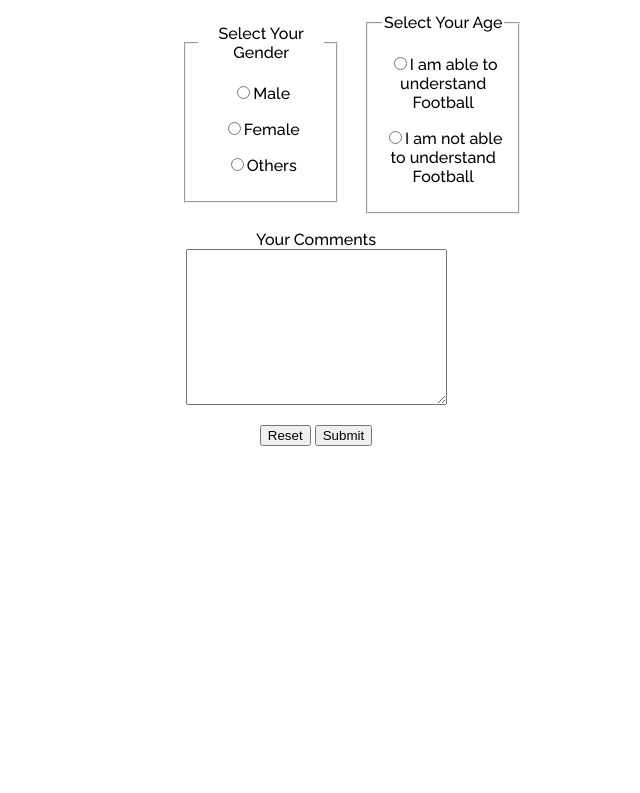
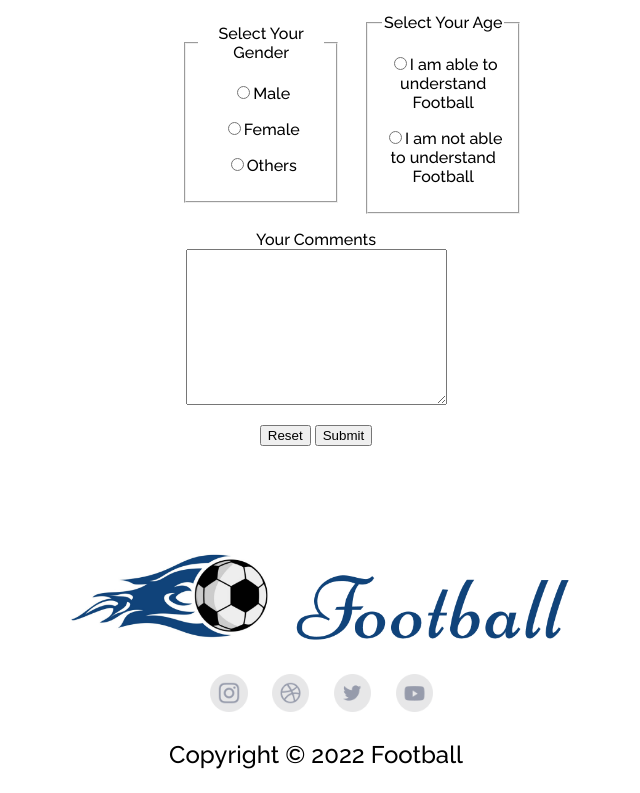
Before and after one commit to WebJubayer/responsive-football, a plain HTML site: page index.html in a window 1280 px wide. Shown: the part 3558-4351 px from the top of the page, without its empty margins (324-964 px from the left). Before the commit the page ends 4012 px from the top, so only its background shows below. Drawn offline with Linux system fonts and the light colour scheme.

Commit message:
desktop-view-done

```diff
--- a/index.html
+++ b/index.html
@@ -198,3 +198,22 @@
                     </form>
                 </section>
             </main>
+
+                <!--================================================ footer ================================================== -->
+    <footer>
+        <div class="main-logo">
+            <img src="images/Logo.png" alt="">
+        </div>
+        <div class="social-icon">
+            <a href="https://www.facebook.com/ahjubayer/" target="_blank" class="social" target="_blank"><img src="images/Social Icons/Instagram.png" alt=""></a>
+            <a href="https://www.facebook.com/ahjubayer/" target="_blank" class="social" target="_blank"><img src="images/Social Icons/Dribbble.png" alt=""></a>
+            <a href="https://www.facebook.com/ahjubayer/" target="_blank" class="social" target="_blank"><img src="images/Social Icons/Twitter.png" alt=""></a>
+            <a href="https://www.facebook.com/ahjubayer/" target="_blank" class="social" target="_blank"><img src="images/Social Icons/Youtube.png" alt=""></a>
+        </div>
+        <div class="footer-text">
+            <p class="f-text">Copyright © 2022 Football</p>
+        </div>
+    </footer>
+
+</body>
+</html>
--- a/styles/styles.css
+++ b/styles/styles.css
@@ -135,3 +135,25 @@ fieldset{
 .age{
     margin-left: 50px;
 }
+
+/* ==========================================================  footer ======================================================
+===================================================================================================================================== */
+footer{
+    margin-top: 100px;
+}
+.main-logo img{
+    width: 40%;
+    margin-left: 30%;
+}
+.social-icon{
+    margin-left: 40%;
+}
+.social-icon img{
+    width: 5%;
+    padding-left: 20px;
+}
+.f-text{
+    text-align: center;
+
+    font-size: 1.5em;
+}
```
